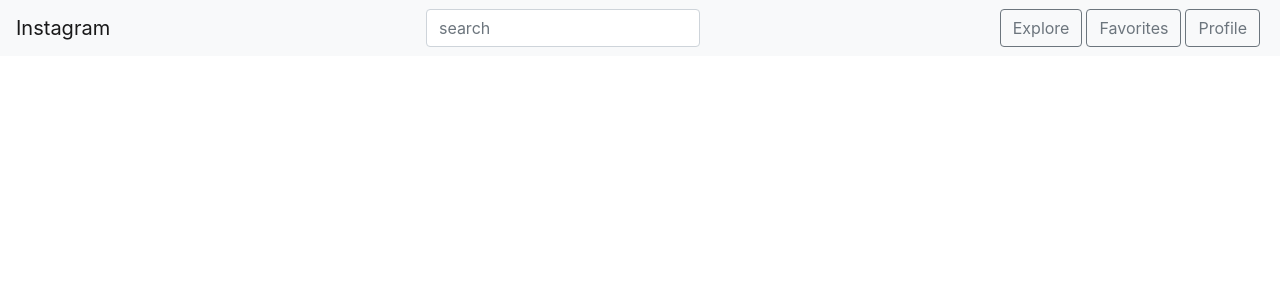
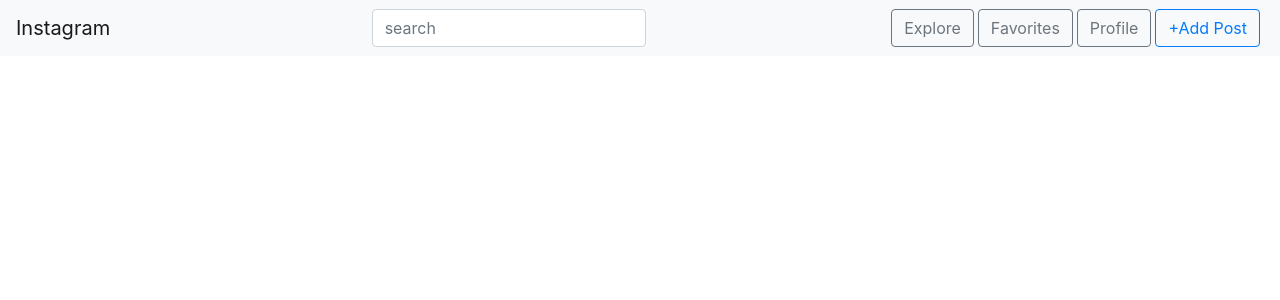
Before and after one commit to seongwonhan88/instagram-practice, a Django app: page /posts/ in a window 1280 px wide. Shown: the top 300 px of the page. Run offline with Django 3.2, Linux system fonts and the light colour scheme; data that the repository does not hold is empty; some libraries are stand-ins or nearby versions.

Commit message:
post_create.html setup with a link

```diff
--- a/app/posts/urls.py
+++ b/app/posts/urls.py
@@ -6,4 +6,5 @@ app_name = 'posts'
 
 urlpatterns = [
     path('', views.post_list, name='post-list'),
+    path('create/', views.post_create, name='post-create')
 ]
--- a/app/posts/views.py
+++ b/app/posts/views.py
@@ -18,3 +18,16 @@ def post_list(request):
     }
 
     return render(request, 'posts/post_list.html', context)
+
+def post_create(request):
+    #1. posts/post_create.html
+    # form is
+    # button[type=submit]
+    # input[type=file]
+
+    #2. /posts/create/URL -> view 연결
+    #3. render사용해서 template return
+    #4. base.html nav부분에 '+add post' 텍스트 갖는 a link 추가
+    #5  {% url %} tag 사용해서 포스트 생성으로 링크 걸어주기
+
+    return render(request, 'posts/post_create.html')
--- a/app/templates/base.html
+++ b/app/templates/base.html
@@ -27,6 +27,10 @@
                 <li class="nav-item mr-sm-1">
                     <a href="" class="btn btn-outline-secondary">Profile</a>
                 </li>
+                <li class="nav-item mr-sm-1">
+                    <a href="{% url 'posts:post-create' %}" class="btn btn-outline-primary">+Add Post</a>
+                </li>
+
             </ul>
         </nav>
         {% block content %}
--- a/app/templates/posts/post_list.html
+++ b/app/templates/posts/post_list.html
@@ -3,7 +3,7 @@
 {% block content %}
     <div>
         {% for post in posts %}
-            <div class="col col-lg-4 offset-lg-4">
+            <div class="col col-lg-4 offset-lg-4 mb-4">
                 <div class='card'>
                     <div class="card-header">
                         {{ post.author }}
```
Also changed, not shown: app/templates/posts/post_create.html (added, +7 -0 lines).
